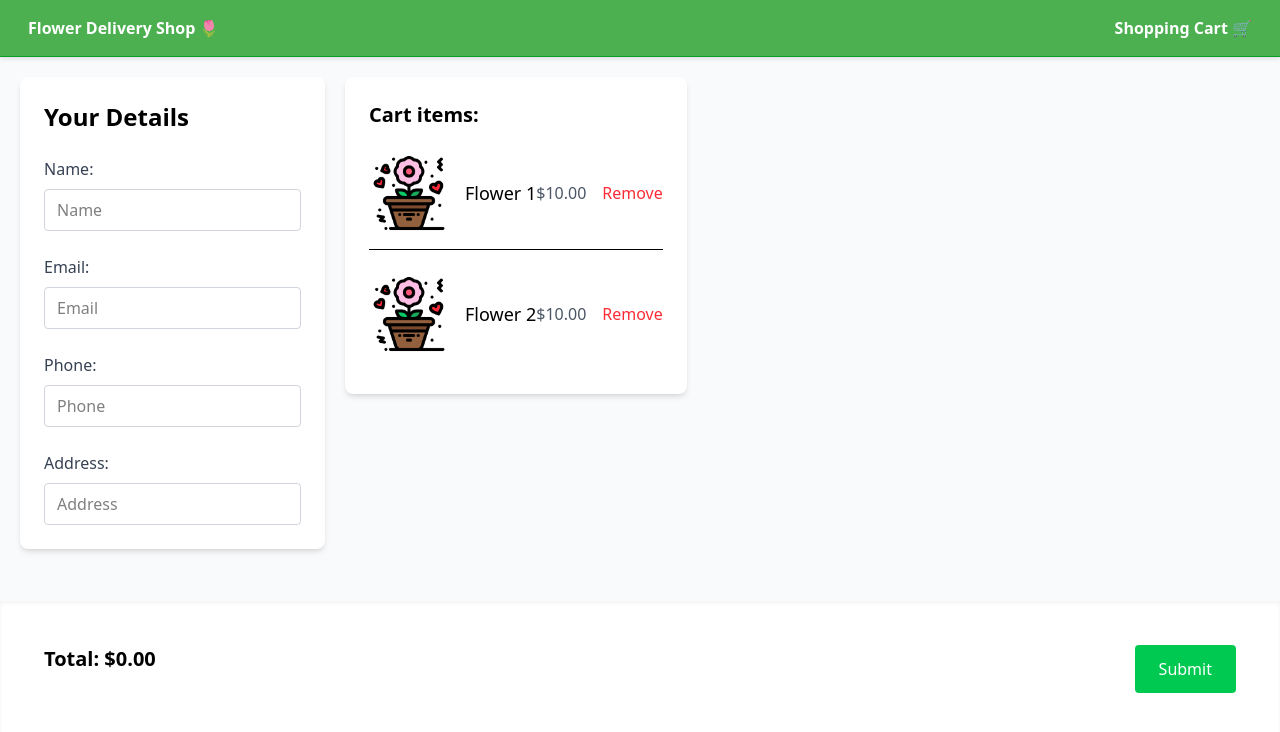
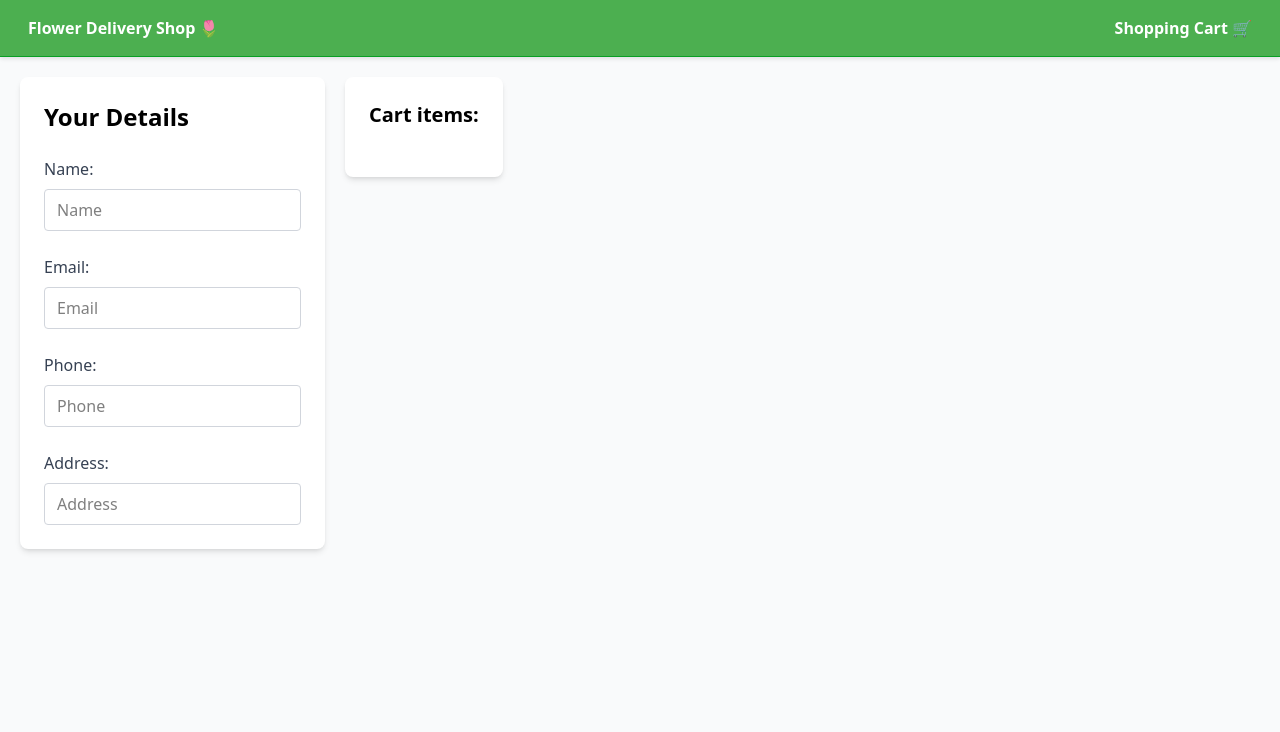
Before and after one commit to pinkimy/flowerdrapp, a React (Vite) app: page /cart in a window 1280 px wide. Shown: the top 732 px of the page. Built offline with nearby package versions, Linux system fonts and the light colour scheme.

Commit message:
Refactor App component to manage cart state and enhance product display; add ButtonShops component for shop selection

```diff
--- a/src/App.jsx
+++ b/src/App.jsx
@@ -1,8 +1,12 @@
 import { BrowserRouter, Routes, Route, Link } from "react-router-dom";
+import { useState } from "react";
 import Cart from "./Cart";
 import ProductCard from "./ProductCard";
+import ButtonShops from "./ButtonsShops";
 
 export default function App() {
+  const [cart, setCart] = useState([]);
+
   return (
     <BrowserRouter>
       <header className="site-header">
@@ -10,29 +14,28 @@ export default function App() {
           <Link to="/"> Flower Delivery Shop 🌷</Link>
         </div>
         <div className="right">
-          <Link to="/cart"> Shopping Cart 🛒</Link>
+          <Link to="/cart">
+            {" "}
+            Shopping Cart 🛒{" "}
+            {cart.length > 0 && <a className="cart">{cart.length}</a>}
+          </Link>
         </div>
       </header>
+
       <Routes>
+        {/* Main with Products */}
         <Route
           path="/"
           element={
-            <>
-              <div className="container">
-                <div className="sidebar">
-                  <h4>Shops:</h4>
-                  <button className="buttonshops">Flower Shop 1</button>
-                  <button className="buttonshops">Flower Shop 2</button>
-                  <button className="buttonshops">Flower Shop 3</button>
-                  <button className="buttonshops">Flower Shop 4</button>
-                  <button className="buttonshops">Flower Shop 5</button>
-                </div>
-                <ProductCard />
-              </div>
-            </>
+            <div className="container">
+              <ButtonShops />
+              <ProductCard cart={cart} setCart={setCart} />
+            </div>
           }
         />
-        <Route path="/cart" element={<Cart />} />
+
+        {/* Cart */}
+        <Route path="/cart" element={<Cart cart={cart} />} />
       </Routes>
     </BrowserRouter>
   );
--- /dev/null
+++ b/src/ButtonsShops.jsx
@@ -0,0 +1,15 @@
+export default function ButtonShops() {
+  return (
+    <>
+      {" "}
+      <div className="sidebar">
+        <h4>Shops:</h4>
+        <button className="buttonshops">Flower Shop 1</button>
+        <button className="buttonshops">Flower Shop 2</button>
+        <button className="buttonshops">Flower Shop 3</button>
+        <button className="buttonshops">Flower Shop 4</button>
+        <button className="buttonshops">Flower Shop 5</button>
+      </div>
+    </>
+  );
+}
--- a/src/Cart.jsx
+++ b/src/Cart.jsx
@@ -1,10 +1,8 @@
-import flower from "./assets/flower.png";
-
-export default function Cart() {
+export default function Cart({ cart }) {
   return (
     <div className="min-h-screen bg-gray-50">
       <main className="container mx-auto p-6 space-y-8">
-        {/* Форма пользователя */}
+        {/* User */}
         <div className="bg-white p-6 rounded-lg shadow-md space-y-6">
           <h2 className="text-2xl font-semibold">Your Details</h2>
           {[
@@ -24,43 +22,18 @@ export default function Cart() {
           ))}
         </div>
 
-        {/* Список товаров в корзине */}
+        {/* Cart */}
         <div className="bg-white p-6 rounded-lg shadow-md space-y-6">
           <h3 className="text-xl font-semibold">Cart items:</h3>
-
-          {[1, 2].map((n) => (
-            <div
-              key={n}
-              className="flex items-center justify-between border-b pb-4 last:border-b-0"
-            >
-              <div className="flex items-center space-x-4">
-                <img
-                  src={flower}
-                  alt={`Flower ${n}`}
-                  className="w-20 h-20 object-cover rounded"
-                />
-                <h5 className="text-lg font-medium">Flower {n}</h5>
-              </div>
-              <div className="flex items-center space-x-4">
-                <p className="text-gray-600">$10.00</p>
-                <button className="text-red-500 hover:text-red-700 font-medium transition">
-                  Remove
-                </button>
-              </div>
-            </div>
-          ))}
+          <ul>
+            {cart.map((item, index) => (
+              <li key={index}>
+                {item.name} — ${item.price.toFixed(2)}
+              </li>
+            ))}
+          </ul>
         </div>
       </main>
-
-      {/* Футер с итоговой суммой */}
-      <footer className="sticky bottom-0 bg-white shadow-inner p-6">
-        <div className="container mx-auto flex items-center justify-between">
-          <h3 className="text-xl font-bold">Total: $0.00</h3>
-          <button className="bg-green-500 text-white px-6 py-3 rounded hover:bg-green-600 transition">
-            Submit
-          </button>
-        </div>
-      </footer>
     </div>
   );
 }
--- a/src/ProductCard.jsx
+++ b/src/ProductCard.jsx
@@ -1,6 +1,6 @@
 import useFetch from "./hooks/useFetch.js";
 
-export default function ProductCard() {
+export default function ProductCard({ cart, setCart }) {
   const data = useFetch("http://localhost:3000/products");
 
   if (!data) return <div>Загрузка...</div>;
@@ -16,7 +16,9 @@ export default function ProductCard() {
           />
           <h5>{product.name}</h5>
           <p>${product.price.toFixed(2)}</p>
-          <button>Add to Cart</button>
+          <button onClick={() => setCart([...cart, product])}>
+            Add to Cart
+          </button>
         </div>
       ))}
     </div>
--- a/src/index.css
+++ b/src/index.css
@@ -121,3 +121,9 @@
     background-color: #f0f0f0;
     transition: background-color 0.3s;
 }
+.cart{
+  width: 50px;
+  height: 50px;
+  background-color: red;
+  border-radius: 50%;
+}
```
